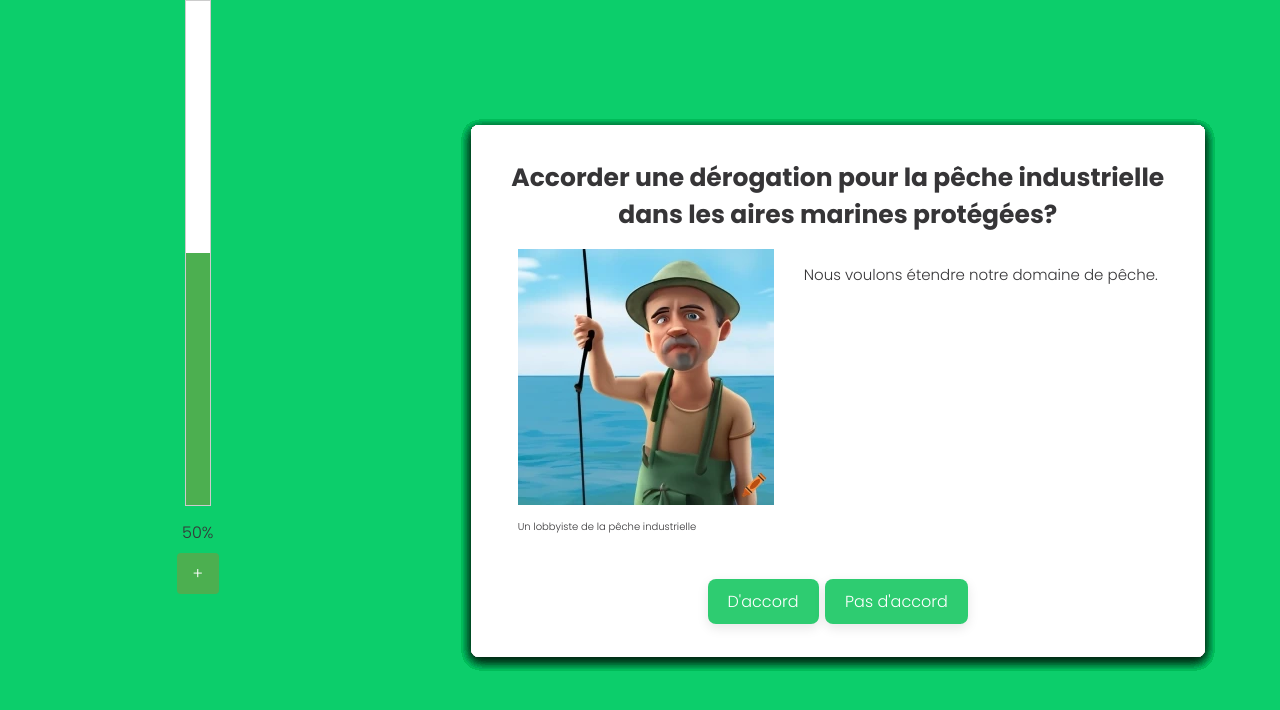
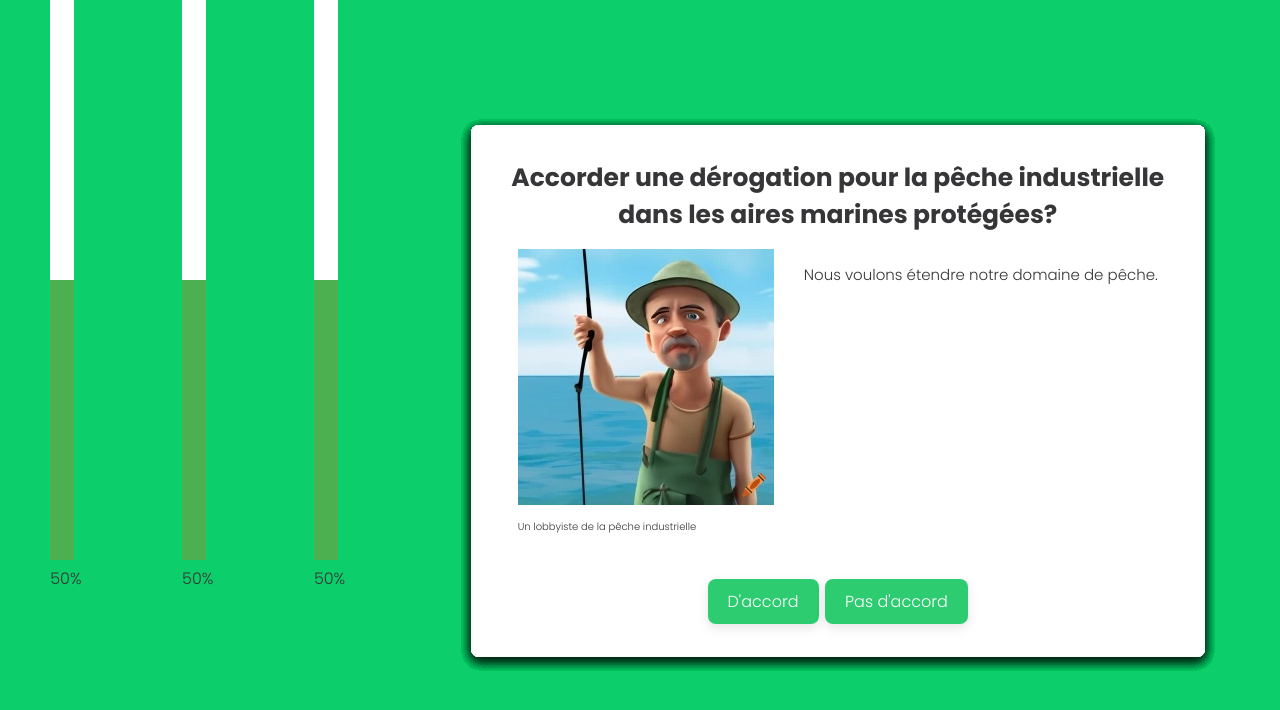
Before and after one commit to Gromototo/nuitinfo, a Flask app: page /homepage in a window 1280 px wide. Shown: the part 76-786 px from the top of the page. Run offline with Flask 3, Linux system fonts and the light colour scheme.

Commit message:
Its time for me

```diff
--- a/static/script/game.js
+++ b/static/script/game.js
@@ -4,8 +4,12 @@ export let score = {
     jauge3: 50,
 };
 
-let progressBar;
-let progressText;
+let progressBar1;
+let progressText1;
+let progressBar2;
+let progressText2;
+let progressBar3;
+let progressText3;
 
 export function updateScore(x) {
     score.jauge1 += x.jauge1;
@@ -15,27 +19,47 @@ export function updateScore(x) {
 }
 
 function updateProgressBar() {
-    if (progressBar && progressText) {
-        progressBar.setAttribute('height', `${score.jauge1}%`);
-        progressBar.setAttribute('y', `${100 - score.jauge1}%`);
-        progressText.textContent = `${score.jauge1}%`;
+    if (progressBar1 && progressText1) {
+        progressBar1.setAttribute('height', `${score.jauge1}%`);
+        progressBar1.setAttribute('y', `${100 - score.jauge1}%`);
+        progressText1.textContent = `${score.jauge1}%`;
+    }
+    if (progressBar2 && progressText2) {
+        progressBar2.setAttribute('height', `${score.jauge2}%`);
+        progressBar2.setAttribute('y', `${100 - score.jauge2}%`);
+        progressText2.textContent = `${score.jauge2}%`;
+    }
+    if (progressBar3 && progressText3) {
+        progressBar3.setAttribute('height', `${score.jauge3}%`);
+        progressBar3.setAttribute('y', `${100 - score.jauge3}%`);
+        progressText3.textContent = `${score.jauge3}%`;
     }
 }
 
 document.addEventListener("DOMContentLoaded", function() {
-    progressBar = document.querySelector('.progress-fill');
-    progressText = document.querySelector('.progress-text');
-    const increaseButton = document.getElementById('increaseButton');
+    progressBar1 = document.querySelector('.progress-fill-1');
+    progressText1 = document.querySelector('.progress-text-1');
+    const increaseButton1 = document.getElementById('increaseButton1');
+
+    progressBar2 = document.querySelector('.progress-fill-2');
+    progressText2 = document.querySelector('.progress-text-2');
+    const increaseButton2 = document.getElementById('increaseButton2');
+
+    progressBar3 = document.querySelector('.progress-fill-3');
+    progressText3 = document.querySelector('.progress-text-3');
+    const increaseButton3 = document.getElementById('increaseButton3');
 
     let playerProgress = 0;
 
     function increaseProgress() {
         if (playerProgress < 100) {
             playerProgress += 10; // Augmenter la progression de 10%
-            updateScore({ jauge1: 10, jauge2: 0, jauge3: 0 }); // Mettre à jour le score ici
+            updateScore({ jauge1: 0, jauge2: 0, jauge3: 0 }); // Mettre à jour le score ici
         }
     }
 
-    increaseButton.addEventListener('click', increaseProgress);
+    increaseButton1.addEventListener('click', increaseProgress);
+    increaseButton2.addEventListener('click', increaseProgress);
+    increaseButton3.addEventListener('click', increaseProgress);
     updateProgressBar();
 });
--- a/static/style/style.css
+++ b/static/style/style.css
@@ -56,6 +56,11 @@ main section{
 #section-gauge {
     flex: 35%;
 }
+#faut-que-ca-marche{
+    display: flex;
+    justify-content: space-around;
+    height: calc(100vh - 30vh);
+}
 
 .progress-container {
     text-align: center;
@@ -71,7 +76,7 @@ main section{
 }
 
 .progress-fill {
-    fill: #4caf50;
+    fill: grey;
     transition: height 0.3s ease, y 0.3s ease;
 }
 
--- a/templates/index.html
+++ b/templates/index.html
@@ -13,13 +13,31 @@
     </header>
     <main>
       <section id="section-gauge">
-        <div class="progress-container">
-          <svg class="progress-bar" width="24" height="100%">
-            <rect class="progress-background" width="100%" height="100%" fill="#fff"></rect>
-            <rect class="progress-fill" width="100%" height="0" y="100%" fill="#4caf50"></rect>
-          </svg>
-          <div class="progress-text">0%</div>
-          <button id="increaseButton">+</button>
+        <div id="faut-que-ca-marche">
+          <div class="progress-container1">
+            <svg class="progress-bar-1" width="24" height="100%">
+              <rect class="progress-background-1" width="100%" height="100%" fill="#fff"></rect>
+              <rect class="progress-fill-1" width="100%" height="0" y="100%" fill="#4caf50"></rect>
+            </svg>
+            <div class="progress-text-1">0%</div>
+            <button id="increaseButton1" style="display: none">+</button>
+          </div>
+          <div class="progress-container2">
+            <svg class="progress-bar-2" width="24" height="100%">
+              <rect class="progress-background-2" width="100%" height="100%" fill="#fff"></rect>
+              <rect class="progress-fill-2" width="100%" height="0" y="100%" fill="#4caf50"></rect>
+            </svg>
+            <div class="progress-text-2">0%</div>
+            <button id="increaseButton2" style="display: none">+</button>
+          </div>
+          <div class="progress-container3">
+            <svg class="progress-bar-3" width="24" height="100%">
+              <rect class="progress-background-3" width="100%" height="100%" fill="#fff"></rect>
+              <rect class="progress-fill-3" width="100%" height="0" y="100%" fill="#4caf50"></rect>
+            </svg>
+            <div class="progress-text-3">0%</div>
+            <button id="increaseButton3" style="display: none">+</button>
+          </div>
         </div>
 
       </section>
@@ -27,18 +45,6 @@
         <div id="card-stack">
 
         </div>
-       <!-- <div class="card">
-          <header class="card-header">
-            <h2>Temperature</h2>
-          </header>
-          <div>
-            <p>Lorem ipsum dolor sit amet, consectetur adipiscing elit. Aenean placerat lacus neque, non pulvinar arcu
-              tempus eu. Donec cursus felis sed finibus facilisis.</p>
-            <div>
-
-            </div>
-          </div>
-        </div>-->
       </section>
     </main>
   <script type="module" src="../static/script/main.js"></script>
```
